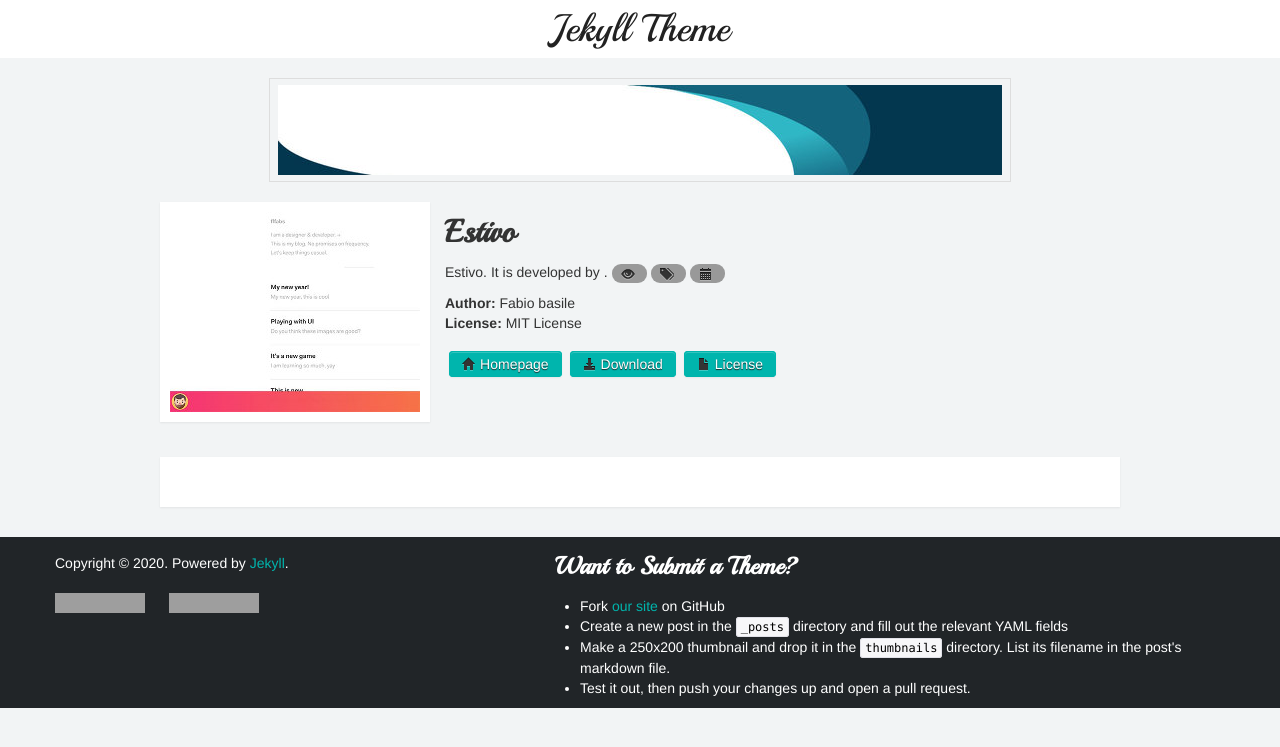
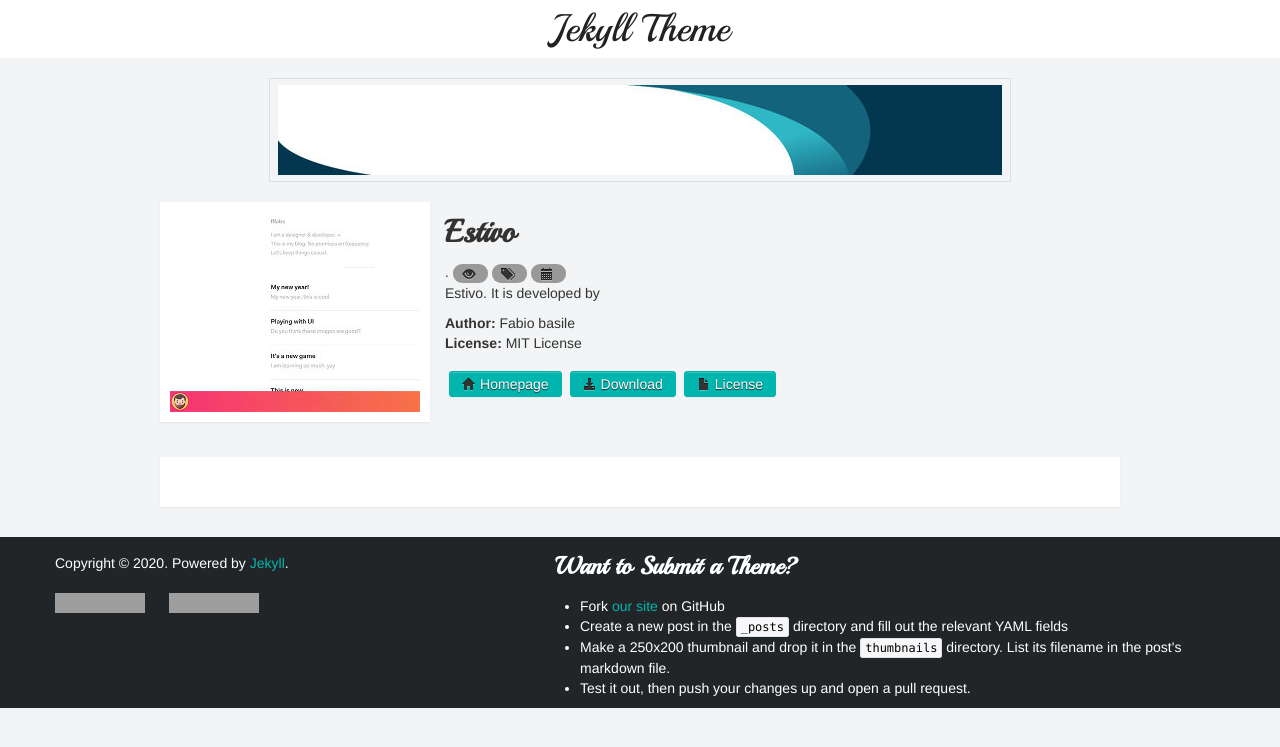
Before and after one commit to administrasi-net/jekylltheme.net, a Jekyll site: the page built from _posts/2015-08-20-estivo.markdown, in a window 1280 px wide. Shown: the top 747 px of the page. Built offline with Jekyll 4.4.1, drawn with Linux system fonts in a browser that asks for light colours; comment, search, counter and statistics services are not loaded; grey boxes are pictures that could not be loaded.

Commit message:
Update post.html

```diff
--- a/_layouts/post.html
+++ b/_layouts/post.html
@@ -7,10 +7,7 @@
 	<div class="postthumb"><img src="/thumbnails/{{ page.thumbnail }}"  alt="{{ page.title }}"/></div>
 
 	<h2>{{ page.title }}</h2>
-
-	<p>{{ page.title }}. It is developed by
-
-		<a class="users" target="_blank" href="" ><span class="username"></span></a>.
+<a class="users" target="_blank" href="" ><span class="username"></span></a>.
 		<span class="desc"></span>
 
 		<span class="badge badge-dark">
```
Also changed, not shown: other parts of _layouts/post.html (+3 -0 lines).
